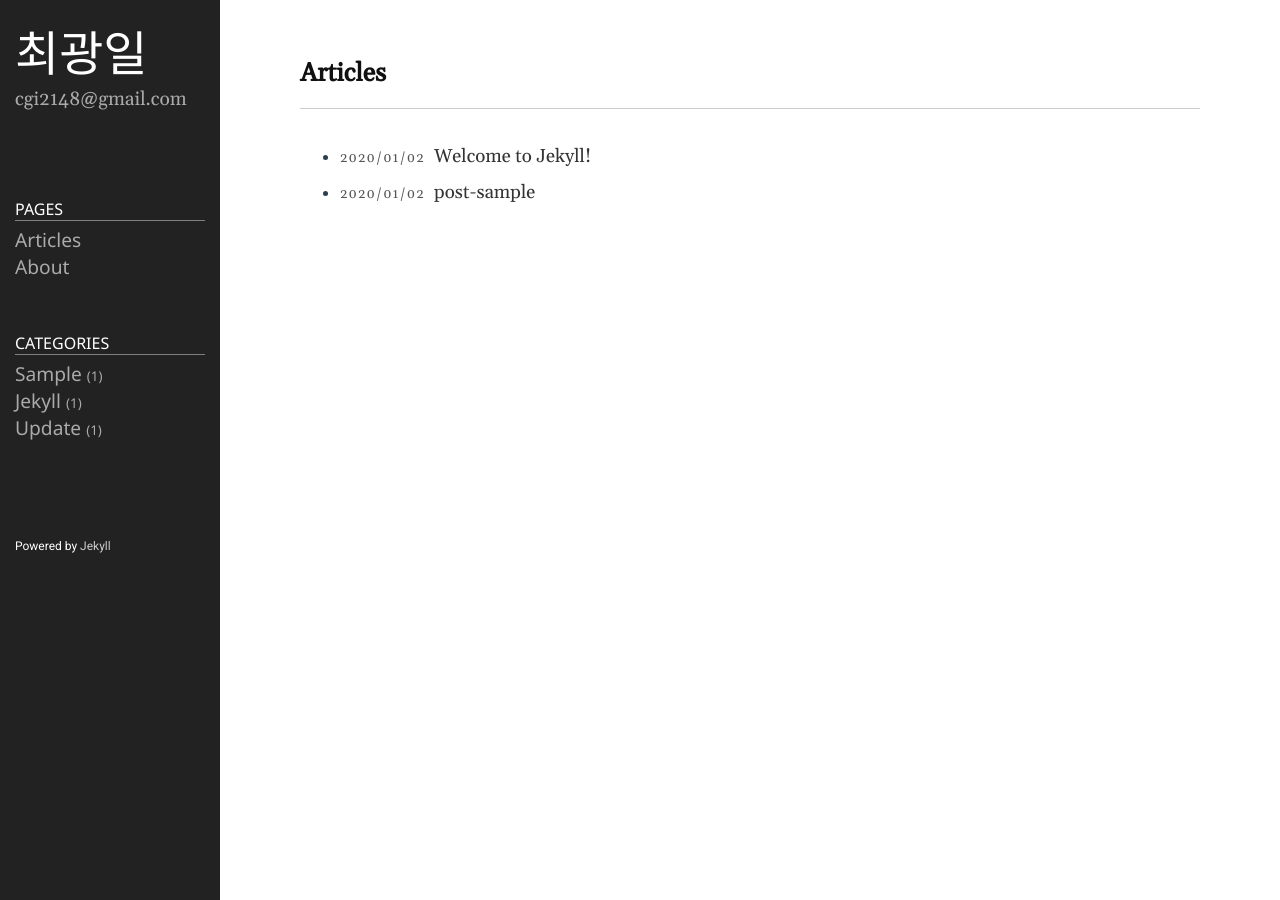
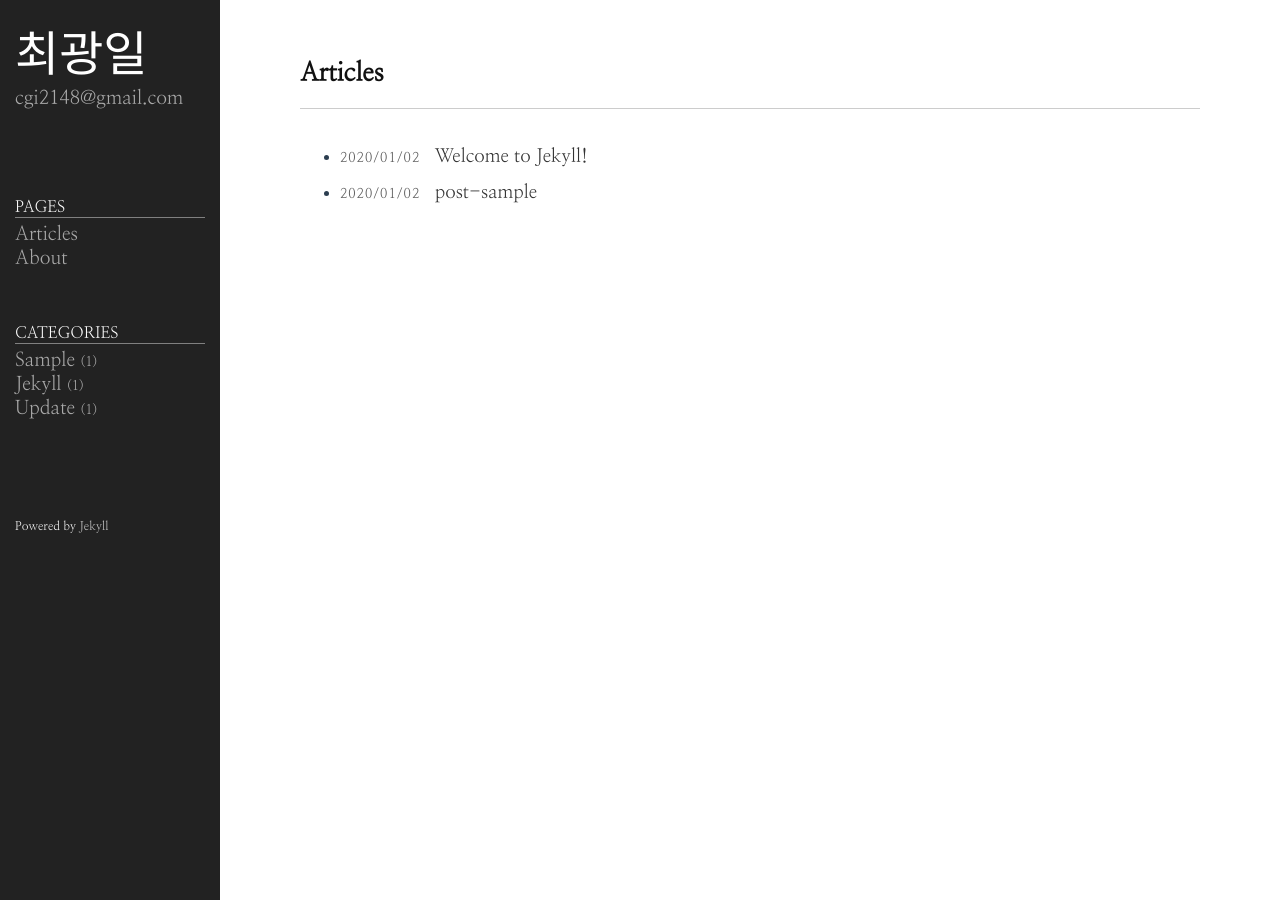
Before and after one commit to cgi2148/cgi2148.github.io, a Jekyll site: the page built from index.md, in a window 1280 px wide. Built offline with Jekyll 4.4.1, drawn with Linux system fonts in a browser that asks for light colours.

Commit message:
Update style.css

```diff
--- a/public/css/style.css
+++ b/public/css/style.css
@@ -29,7 +29,7 @@
   --breakpoint-md: 768px;
   --breakpoint-lg: 992px;
   --breakpoint-xl: 1200px;
-  --font-family-sans-serif: "Roboto", "Nanum Gothic";
+  --font-family-sans-serif: "Nanum Myeongjo", "Roboto";
   --font-family-serif: "Nanum Myeongjo";
 }
 
@@ -49,7 +49,7 @@ body {
 	height: 100%;
 	margin: 0;
 	padding: 0;
-	font-family: 'Gelasio', 'Nanum Myeongjo', serif;
+	font-family: 'Nanum Myeongjo', serif;
 	color: #2c3e50;
 }
 
@@ -113,7 +113,7 @@ code {
 
 .sidebar-brand > a {
 	font-size: 300%;
-	font-family: 'Gelasio';
+	font-family: 'Nanum Myeongjo';
 	color: #fff;
 }
 
@@ -132,7 +132,7 @@ code {
 
 .nav-title {
 	font-size: 100%;
-	font-family: "Noto Sans";
+	font-family: "Nanum Myeongjo";
 	text-transform: uppercase;
 	border-bottom: 1px solid gray;
 	margin-bottom: 5px;
@@ -140,7 +140,7 @@ code {
 
 a.nav-item {
 	font-size: 120%;
-	font-family: "Noto Sans";
+	font-family: "Nanum Myeongjo";
 	text-transform: capitalize;
 	color: #aaa;
 }
@@ -232,7 +232,7 @@ article h3,
 article h4,
 article h5,
 article h6 {
-	font-family: "Roboto", "Nanum Gothic";
+	font-family: "Nanum Myeongjo";
 	color: #333;
   	margin-bottom: 0;
 }
@@ -290,7 +290,7 @@ footer {
 	margin-top: 80px;
 	font-size: 0.75em;
 	font-weight: lighter;
-	font-family: "Roboto";
+	font-family: "Nanum Myeongjo";
 	line-height: 1.5;
 }
 
```
